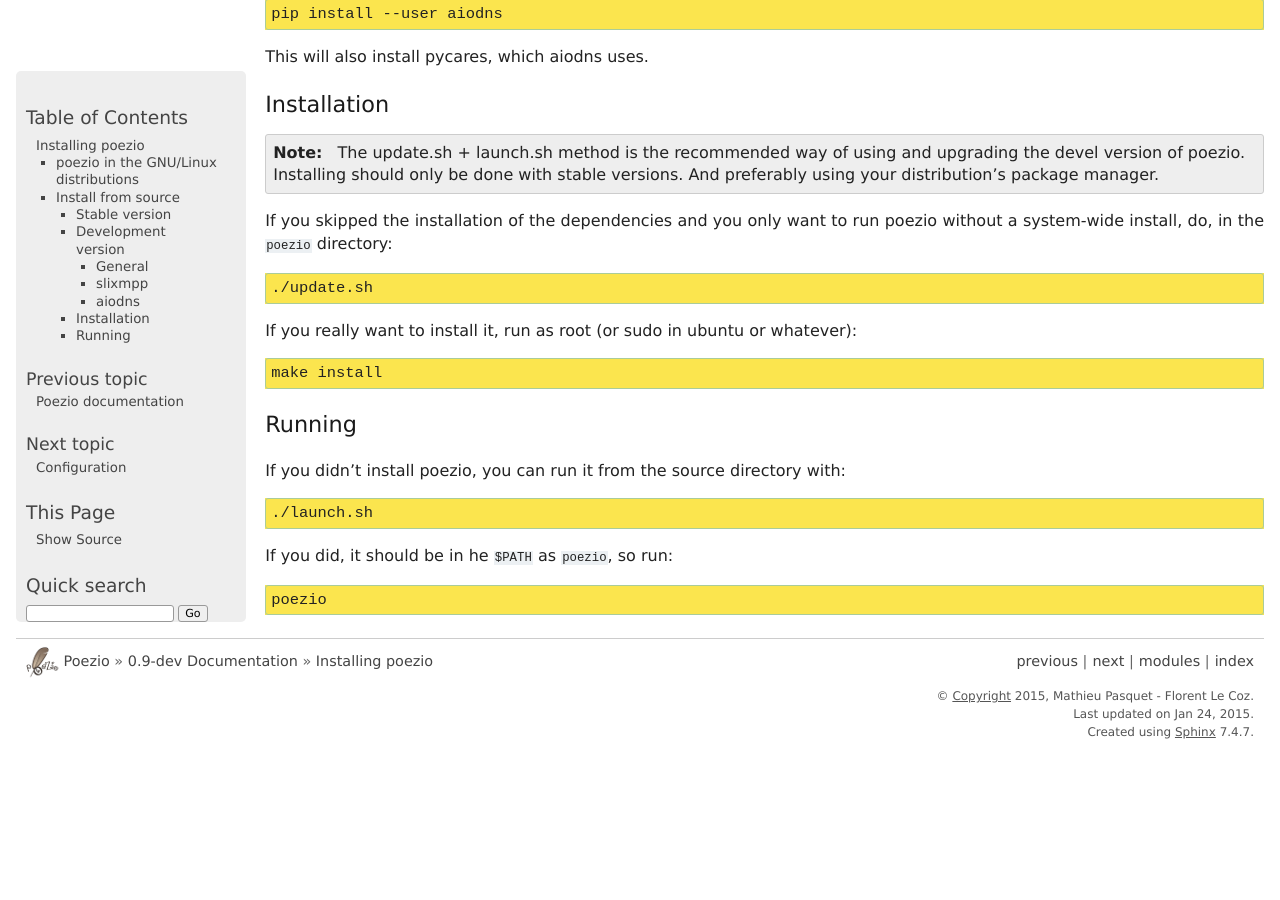
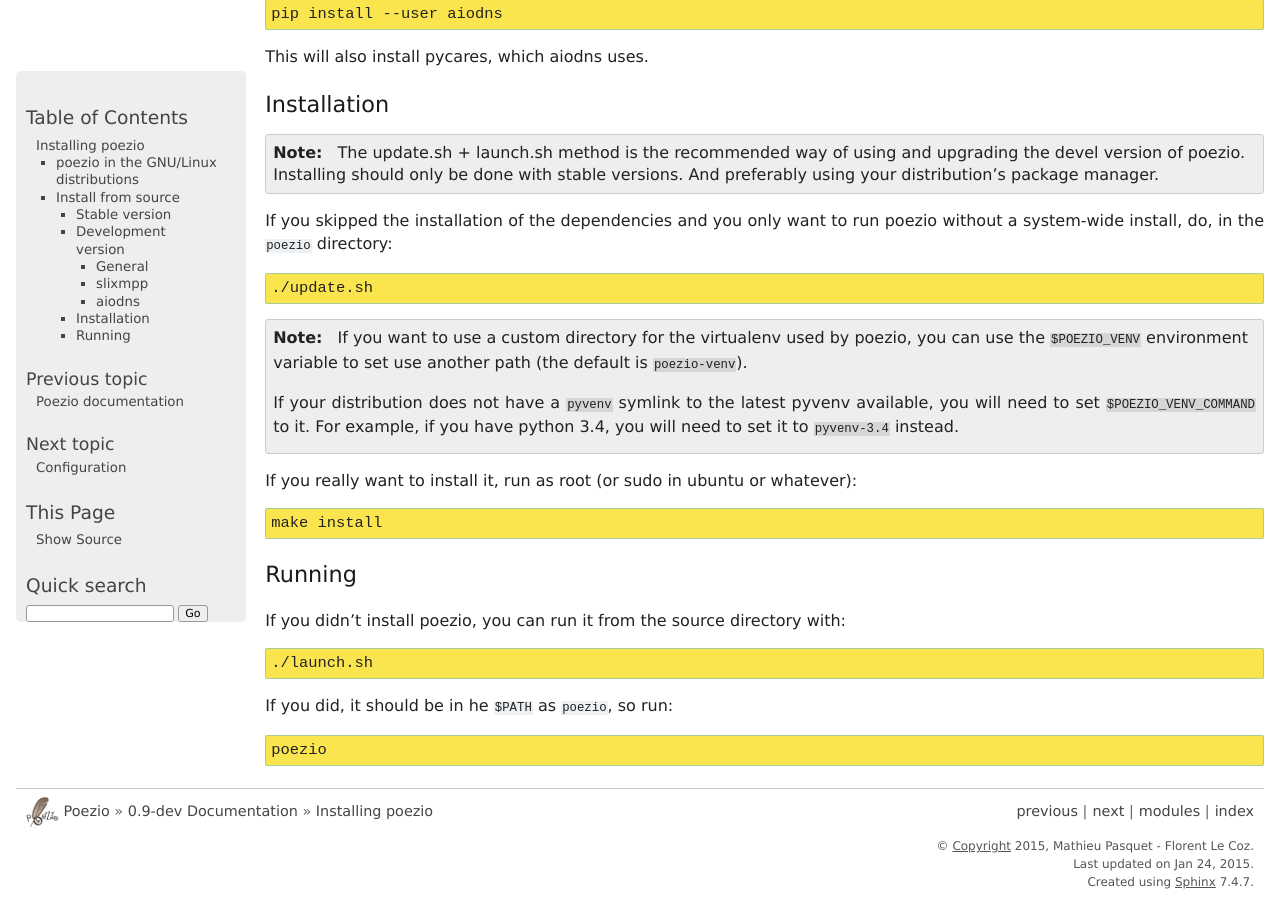
Before and after one commit to poezio/poezio, a Sphinx documentation site: the page built from doc/source/install.rst, in a window 1280 px wide and 900 px high, scrolled down 1747 px. Built offline with Sphinx 7.4.7, drawn with Linux system fonts in a browser that asks for light colours; before the commit the page ends 2497 px from its top, so only the background shows below that.

Commit message:
Document $POEZIO_VENV and $POEZIO_VENV_COMMAND

```diff
--- a/doc/source/install.rst
+++ b/doc/source/install.rst
@@ -126,6 +126,18 @@
     ./update.sh
 
 
+.. note::
+
+    If you want to use a custom directory for the virtualenv used by poezio,
+    you can use the ``$POEZIO_VENV`` environment variable to set use
+    another path (the default is :file:`poezio-venv`).
+
+    If your distribution does not have a ``pyvenv`` symlink to the latest
+    pyvenv available, you will need to set ``$POEZIO_VENV_COMMAND`` to it.
+    For example, if you have python 3.4, you will need to set it to
+    ``pyvenv-3.4`` instead.
+
+
 If you really want to install it, run as root (or sudo in ubuntu or whatever):
 
 .. code-block:: bash
```
